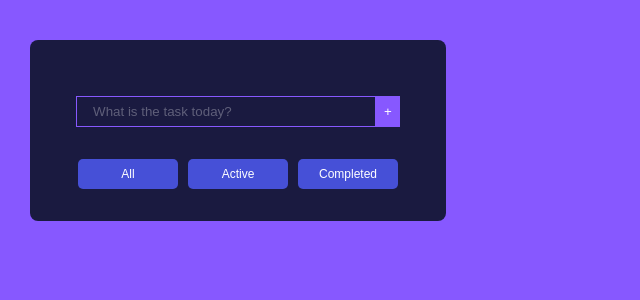
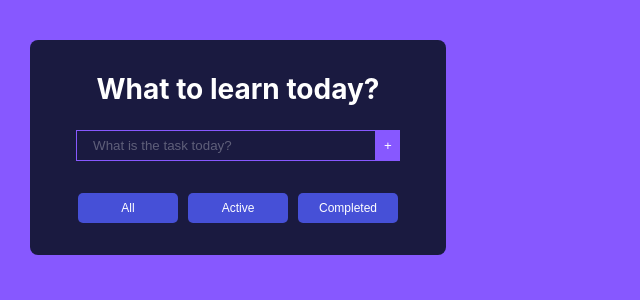
Before and after one commit to Kicka3/TodoFull, a React (Create React App) app: page / in a window 1280 px wide. Shown: the top 300 px of the page, without its empty margins (0-640 px from the left). Built offline with nearby package versions, Linux system fonts and the light colour scheme.

Commit message:
add tasks and title

```diff
--- a/src/App.tsx
+++ b/src/App.tsx
@@ -16,7 +16,9 @@ function App() {
 
     return (
         <div className="App">
-            <TodoListCard/>
+            <TodoListCard tasks={tasks}
+                          title={"What to learn today?"}
+                            />
         </div>
     )
 }
--- a/src/components/todoListCard/TodoListCard.tsx
+++ b/src/components/todoListCard/TodoListCard.tsx
@@ -1,11 +1,22 @@
 import React from 'react';
 
 
-const TodoListCard = () => {
+type TodoListCardPropsType = {
+    tasks: Array<TaskType>,
+    title: string
+}
+
+type TaskType = {
+    id: number,
+    titleTask: string,
+    isDone: boolean
+}
+
+const TodoListCard = (props: TodoListCardPropsType) => {
 
     return (
         <div className={"CardWrapper"}>
-            <h3 className={"CardTitle"}></h3>
+            <h3 className={"CardTitle"}>{props.title}</h3>
             <div>
                 <div className={"TodoForm"}>
                     <input
```
